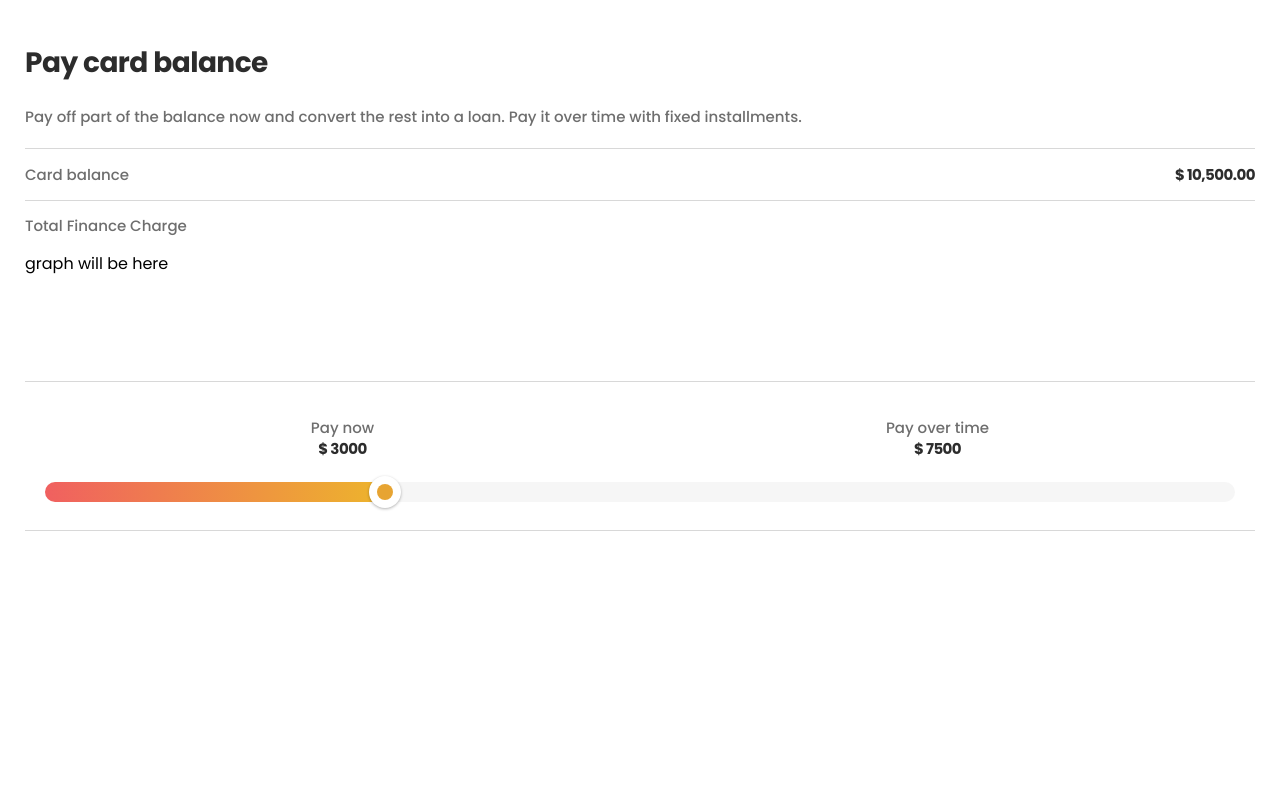
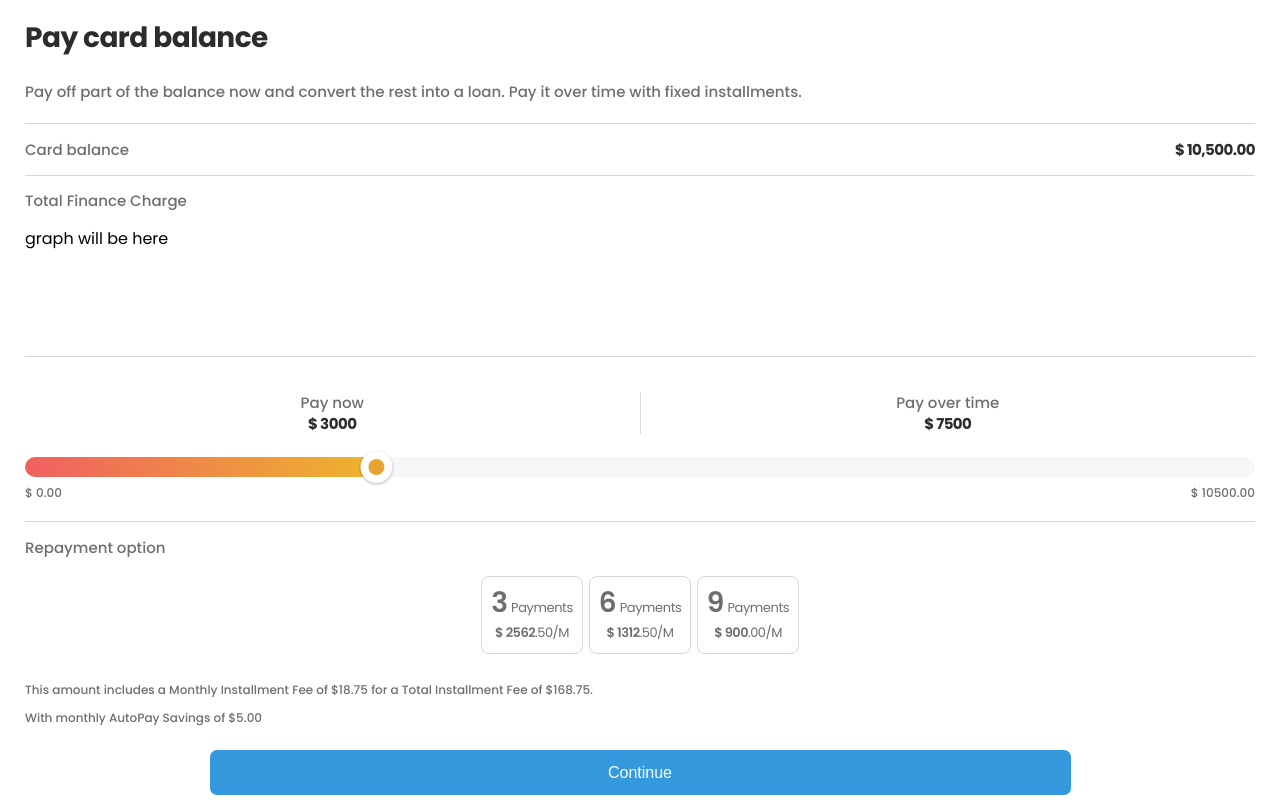
Before and after one commit to s2c130050131527/card-payment, a React (Create React App) app: page / in a window 1280 px wide. Built offline with nearby package versions, Linux system fonts and the light colour scheme.

Commit message:
feat: repayment buttons added

```diff
--- a/src/App.js
+++ b/src/App.js
@@ -2,6 +2,7 @@ import { useState } from "react";
 import styles from "./App.module.scss";
 import GraphContainer from "./components/GraphContainer";
 import PaybackAndSlider from "./components/PaybackAndSlider";
+import Repayment from "./components/Repayment";
 import TitleCard from "./components/TitleCard";
 import { PayNowAmountContext, TotalAmountContext } from "./context";
 
@@ -27,6 +28,7 @@ function App() {
             <TitleCard />
             <GraphContainer />
             <PaybackAndSlider />
+            <Repayment />
           </div>
         </div>
       </PayNowAmountContext.Provider>
--- a/src/App.module.scss
+++ b/src/App.module.scss
@@ -4,6 +4,6 @@
   display: flex;
   flex-direction: column;
   .body {
-    padding: 25px;
+    padding: 0 25px;
   }
 }
--- a/src/components/PaybackAndSlider.jsx
+++ b/src/components/PaybackAndSlider.jsx
@@ -1,4 +1,4 @@
-import { useContext } from "react";
+import { useCallback, useContext, useMemo } from "react";
 import { PayNowAmountContext, TotalAmountContext } from "../context";
 import styles from "./PaybackAndSlider.module.scss";
 import { Range } from "react-range";
@@ -6,6 +6,11 @@ import { Range } from "react-range";
 const PaybackAndSlider = () => {
   const { amount } = useContext(TotalAmountContext);
   const { payNowAmount, setPayNowAmount } = useContext(PayNowAmountContext);
+
+  const percentAmt = useMemo(() => {
+    return parseInt((payNowAmount / amount) * 100);
+    // eslint-disable-next-line react-hooks/exhaustive-deps
+  }, [payNowAmount]);
 
   return (
     <div className={styles.container}>
@@ -22,7 +27,7 @@ const PaybackAndSlider = () => {
       <div className={styles.slider}>
         <Range
           values={payNowAmount}
-          step={1}
+          step={100}
           min={0}
           max={amount}
           rtl={false}
@@ -44,11 +49,7 @@ const PaybackAndSlider = () => {
                   height: "20px",
                   width: "100%",
                   borderRadius: "10px",
-                  background: `linear-gradient(90deg, rgba(240,96,96,1) 0%, rgba(237,179,45,1) ${parseInt(
-                    (payNowAmount / amount) * 100
-                  )}%, rgba(246,246,246,1) ${parseInt(
-                    (payNowAmount / amount) * 100
-                  )}%)`,
+                  background: `linear-gradient(90deg, rgba(240,96,96,1) 0%, rgba(237,179,45,1) ${percentAmt}%, rgba(246,246,246,1) ${percentAmt}%)`,
                   alignSelf: "center",
                 }}
               >
@@ -83,6 +84,10 @@ const PaybackAndSlider = () => {
             </div>
           )}
         />
+        <div className={styles.rangeAmt}>
+          <div className={styles.minAmt}>$ 0.00</div>
+          <div className={styles.maxAmt}>$ {parseFloat(amount).toFixed(2)}</div>
+        </div>
       </div>
     </div>
   );
--- a/src/components/PaybackAndSlider.module.scss
+++ b/src/components/PaybackAndSlider.module.scss
@@ -1,5 +1,5 @@
 .container {
-  padding: 20px;
+  padding: 20px 0;
   border-bottom: 1px solid #d8d8d8;
   .amounts {
     display: flex;
@@ -22,6 +22,7 @@
       flex-direction: column;
       flex: 1;
       align-items: center;
+      border-right: 1px solid rgb(216, 216, 216);
     }
     .payLater {
       display: flex;
@@ -32,5 +33,14 @@
   }
   .slider {
     width: 100%;
+    position: relative;
+    .rangeAmt {
+      font-size: 12px;
+      color: rgb(110, 110, 110);
+      font-weight: 500;
+      line-height: 16px;
+      display: flex;
+      justify-content: space-between;
+    }
   }
 }
--- a/src/components/Repayment.jsx
+++ b/src/components/Repayment.jsx
@@ -0,0 +1,38 @@
+import { useContext, useState } from "react";
+import { PayNowAmountContext, TotalAmountContext } from "../context";
+import styles from "./Repayment.module.scss";
+import RepaymentOption from "./RepaymentOption";
+
+const MONTHS = [3, 6, 9];
+
+const Repayment = () => {
+  const { payNowAmount } = useContext(PayNowAmountContext);
+  const [selectedMonth, setSelectedMonth] = useState(MONTHS[0]);
+  return (
+    <div className={styles.container}>
+      <div className={styles.title}>Repayment option</div>
+      <div className={styles.optionsContainer}>
+        {MONTHS.map((el) => (
+          <RepaymentOption
+            monthQty={el}
+            key={el}
+            amt={payNowAmount}
+            selected={selectedMonth === el}
+            onChange={setSelectedMonth}
+          />
+        ))}
+      </div>
+      <div className={styles.paragraph}>
+        <p>
+          This amount includes a Monthly Installment Fee of $18.75 for a Total
+          Installment Fee of $168.75.
+        </p>
+        <p>With monthly AutoPay Savings of $5.00</p>
+      </div>
+      <div className={styles.continue}>
+        <button className={styles.continueBtn}>Continue</button>
+      </div>
+    </div>
+  );
+};
+export default Repayment;
--- a/src/components/Repayment.module.scss
+++ b/src/components/Repayment.module.scss
@@ -0,0 +1,41 @@
+.container {
+  display: flex;
+  flex-direction: column;
+  padding: 15px 0;
+  .title {
+    font-size: 15px;
+    font-weight: 500;
+    color: #6e6e6e;
+    line-height: 21px;
+  }
+  .paragraph {
+    font-size: 12px;
+    font-weight: 500;
+    color: #6e6e6e;
+    p {
+      line-height: 16px;
+    }
+  }
+  .optionsContainer {
+    display: flex;
+    padding: 12px 0;
+    flex-wrap: wrap;
+    justify-content: center;
+  }
+  .continue {
+    display: flex;
+    justify-content: center;
+    padding-top: 12px;
+    .continueBtn {
+      width: 70%;
+      height: 45px;
+      outline: none;
+      border: none;
+      background: rgb(53, 153, 222);
+      border-radius: 7px;
+      color: #fff;
+      font-size: 16px;
+      font-weight: 500;
+    }
+  }
+}
--- /dev/null
+++ b/src/components/RepaymentOption.jsx
@@ -0,0 +1,35 @@
+import { useContext, useMemo } from "react";
+import { TotalAmountContext } from "../context";
+import styles from "./RepaymentOption.module.scss";
+
+const INT_LIST = {
+  3: 1.025,
+  6: 1.05,
+  9: 1.08,
+};
+
+const RepaymentOption = ({ monthQty, amt, selected, onChange }) => {
+  const { amount } = useContext(TotalAmountContext);
+
+  const amtDisp = useMemo(() => {
+    return parseFloat(((amount - amt) * INT_LIST[monthQty]) / monthQty).toFixed(
+      2
+    );
+    // eslint-disable-next-line react-hooks/exhaustive-deps
+  }, [monthQty, amt]);
+  return (
+    <div className={styles.container} onClick={() => onChange(monthQty)}>
+      <div className={styles.innerBtn} role="button" tabIndex="0">
+        <div className={styles.monthTitle}>
+          <span className={styles.monthQty}>{monthQty}</span>
+          <span>&nbsp;Payments</span>
+        </div>
+        <div className={styles.amountDisp}>
+          <span className={styles.amtBold}>$ {amtDisp.split(".")[0]}</span>
+          <span>.{amtDisp.split(".")[1]}/M</span>
+        </div>
+      </div>
+    </div>
+  );
+};
+export default RepaymentOption;
--- /dev/null
+++ b/src/components/RepaymentOption.module.scss
@@ -0,0 +1,40 @@
+.container {
+  flex-grow: 0;
+  flex-shrink: 1;
+  flex-basis: 102px;
+  height: 76px;
+  padding: 6px 3px;
+  cursor: pointer;
+  .innerBtn {
+    height: 100%;
+    display: flex;
+    flex-direction: column;
+    justify-content: center;
+    align-items: center;
+    border: 1px solid rgb(216, 216, 216);
+    border-radius: 8px;
+    .monthTitle {
+      font-size: 13px;
+      font-weight: 400;
+      color: rgb(110, 110, 110);
+      line-height: 16px;
+      letter-spacing: -0.4px;
+
+      .monthQty {
+        font-size: 28px;
+        font-weight: 600;
+        line-height: 36px;
+        letter-spacing: 0;
+      }
+    }
+    .amountDisp {
+      .amtBold {
+        font-weight: 600;
+      }
+      font-size: 13px;
+      line-height: 24px;
+      letter-spacing: -0.4pt;
+      color: rgb(110, 110, 110);
+    }
+  }
+}
--- a/src/index.scss
+++ b/src/index.scss
@@ -1,4 +1,4 @@
-@import url("https://fonts.googleapis.com/css2?family=Poppins:wght@400;500;700&display=swap");
+@import url("https://fonts.googleapis.com/css2?family=Poppins:wght@400;500;600;700&display=swap");
 @import-normalize;
 
 body {
```
